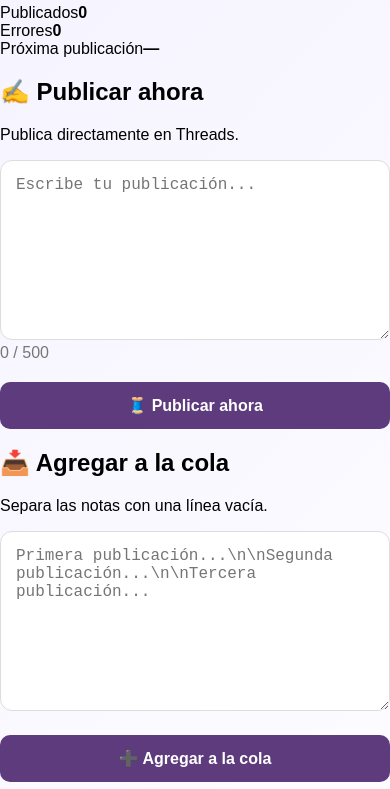
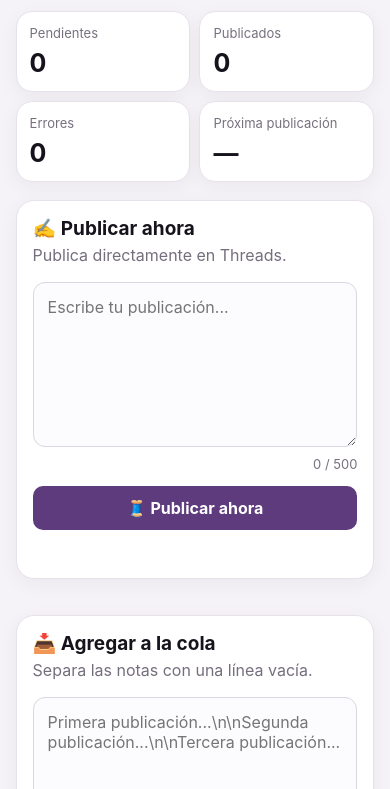
Before and after one commit to BenjayEstudios/threads-ai-publisher, a website: page public/index.html in a window 390 px wide. Shown: the part 143-932 px from the top of the page. Drawn offline with Linux system fonts and the light colour scheme; no server answers.

Commit message:
feat: add responsive V2 dashboard styling

```diff
--- a/public/style.css
+++ b/public/style.css
@@ -1,108 +1,82 @@
-* {
-    box-sizing: border-box;
+* { box-sizing: border-box; }
+
+:root {
+    font-family: Inter, system-ui, -apple-system, BlinkMacSystemFont, "Segoe UI", sans-serif;
+    color: #17131d;
+    background: #f5f3f8;
 }
 
-body {
-    margin: 0;
-    min-height: 100vh;
+body { margin: 0; min-height: 100vh; background: #f5f3f8; }
+button, input, select, textarea { font: inherit; }
+button { cursor: pointer; }
 
-    display: flex;
-    justify-content: center;
-    align-items: center;
+.app-shell { width: min(1200px, 94%); margin: 0 auto; padding: 32px 0 50px; }
+.topbar { display: flex; justify-content: space-between; align-items: center; gap: 20px; margin-bottom: 26px; }
+h1 { margin: 0 0 6px; font-size: clamp(26px, 4vw, 38px); }
+h2 { margin: 0 0 5px; font-size: 19px; }
+.topbar p, .panel-title p { margin: 0; color: #756e7d; }
 
-    font-family: Arial, sans-serif;
+.badge, .pill { display: inline-flex; align-items: center; border-radius: 999px; font-weight: 700; white-space: nowrap; }
+.badge { padding: 9px 14px; font-size: 13px; }
+.badge.active { background: #e6f7ed; color: #19703d; }
+.badge.paused { background: #eeeaf1; color: #625b69; }
 
-    background:
-        linear-gradient(
-            135deg,
-            #f5f3ff,
-            #ffffff
-        );
+.stats-grid { display: grid; grid-template-columns: repeat(4, 1fr); gap: 14px; margin-bottom: 18px; }
+.stat-card { background: #fff; border: 1px solid #e7e1eb; border-radius: 16px; padding: 18px; box-shadow: 0 5px 20px rgba(36, 25, 44, .05); }
+.stat-card span { display: block; color: #77707e; font-size: 13px; margin-bottom: 7px; }
+.stat-card strong { font-size: 25px; }
+
+.grid-layout { display: grid; grid-template-columns: 1fr 1fr; gap: 18px; margin-bottom: 18px; }
+.panel { background: #fff; border: 1px solid #e7e1eb; border-radius: 18px; padding: 22px; box-shadow: 0 5px 20px rgba(36, 25, 44, .05); margin-bottom: 18px; }
+.panel-title { display: flex; justify-content: space-between; align-items: flex-start; gap: 15px; margin-bottom: 17px; }
+
+textarea { width: 100%; min-height: 165px; resize: vertical; padding: 14px; border: 1px solid #dcd5e2; border-radius: 12px; outline: none; color: #211b27; background: #fcfbfd; }
+textarea:focus, input:focus, select:focus { border-color: #5d3b7d; box-shadow: 0 0 0 3px rgba(93,59,125,.1); }
+.counter { color: #77707e; font-size: 13px; }
+.row-between { display: flex; justify-content: flex-end; margin-top: 5px; }
+
+button { border: 0; border-radius: 10px; padding: 12px 16px; font-weight: 700; transition: .15s ease; }
+button:hover { transform: translateY(-1px); }
+button:disabled { opacity: .55; cursor: not-allowed; transform: none; }
+.primary { width: 100%; margin-top: 14px; background: #5d3b7d; color: #fff; }
+.secondary { background: #eee9f3; color: #4c2f64; }
+.warning { background: #fff0d9; color: #8a5a0a; }
+.danger-outline { background: transparent; border: 1px solid #d8b8c1; color: #8d3e52; }
+
+.scheduler-controls { display: flex; flex-wrap: wrap; align-items: end; gap: 10px; }
+.scheduler-controls label { display: flex; flex-direction: column; gap: 6px; font-size: 13px; color: #625b69; font-weight: 700; }
+.scheduler-controls input, .scheduler-controls select { height: 43px; padding: 0 11px; border: 1px solid #dcd5e2; border-radius: 9px; background: #fff; outline: none; }
+.scheduler-controls input { width: 100px; }
+.scheduler-controls button { height: 43px; }
+.status { min-height: 20px; margin-top: 12px; font-size: 14px; }
+.status.success { color: #19703d; }
+.status.error { color: #a02c45; }
+
+.table-wrap { overflow-x: auto; }
+table { width: 100%; border-collapse: collapse; }
+th, td { padding: 13px 10px; text-align: left; border-bottom: 1px solid #eee9f0; vertical-align: top; }
+th { color: #756e7d; font-size: 12px; text-transform: uppercase; letter-spacing: .04em; }
+.post-text { max-width: 550px; white-space: pre-wrap; word-break: break-word; }
+.pill { padding: 6px 9px; font-size: 12px; }
+.pill.pending { background: #fff4d8; color: #8b6200; }
+.pill.publishing { background: #e9e3f7; color: #5d3b7d; }
+.pill.published { background: #e4f6eb; color: #19703d; }
+.pill.error { background: #fbe5e9; color: #a02c45; }
+.delete-button { padding: 7px 9px; background: #f7ecef; color: #8d3e52; font-size: 12px; }
+.row-error { display: block; color: #a02c45; margin-top: 6px; max-width: 500px; }
+.empty { text-align: center; color: #77707e; padding: 28px; }
+
+@media (max-width: 800px) {
+    .stats-grid { grid-template-columns: repeat(2, 1fr); }
+    .grid-layout { grid-template-columns: 1fr; }
+    .topbar { align-items: flex-start; }
 }
 
-.container {
-    width: 90%;
-    max-width: 650px;
-
-    background: white;
-
-    padding: 35px;
-
-    border-radius: 20px;
-
-    box-shadow:
-        0 15px 40px rgba(0,0,0,0.1);
+@media (max-width: 500px) {
+    .app-shell { width: 92%; padding-top: 20px; }
+    .panel { padding: 16px; }
+    .stats-grid { gap: 9px; }
+    .stat-card { padding: 13px; }
+    .scheduler-controls { align-items: stretch; }
+    .scheduler-controls button, .scheduler-controls label { width: 100%; }
 }
-
-h1 {
-    margin-top: 0;
-}
-
-.subtitle {
-    color: #666;
-}
-
-textarea {
-    width: 100%;
-    min-height: 180px;
-
-    resize: vertical;
-
-    padding: 15px;
-
-    border: 1px solid #ddd;
-    border-radius: 12px;
-
-    font-size: 16px;
-
-    outline: none;
-}
-
-textarea:focus {
-    border-color: #5d3b7d;
-}
-
-.counter {
-    text-align: right;
-
-    margin-top: 5px;
-
-    color: #777;
-}
-
-button {
-    width: 100%;
-
-    margin-top: 20px;
-
-    padding: 14px;
-
-    border: none;
-
-    border-radius: 10px;
-
-    background: #5d3b7d;
-
-    color: white;
-
-    font-size: 16px;
-
-    font-weight: bold;
-
-    cursor: pointer;
-}
-
-button:hover {
-    opacity: 0.9;
-}
-
-button:disabled {
-    opacity: 0.6;
-    cursor: not-allowed;
-}
-
-#status {
-    margin-top: 20px;
-
-    font-weight: bold;
-}
```
